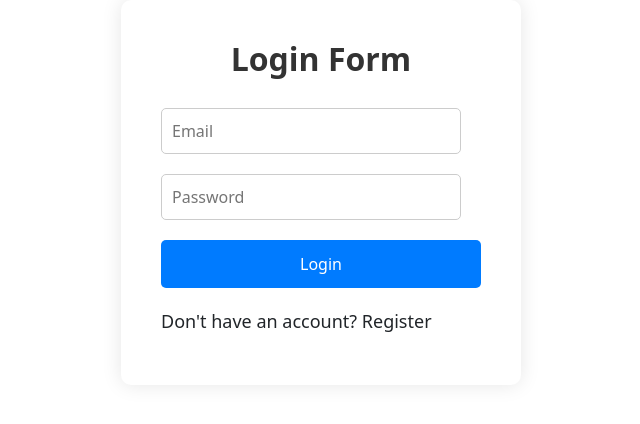
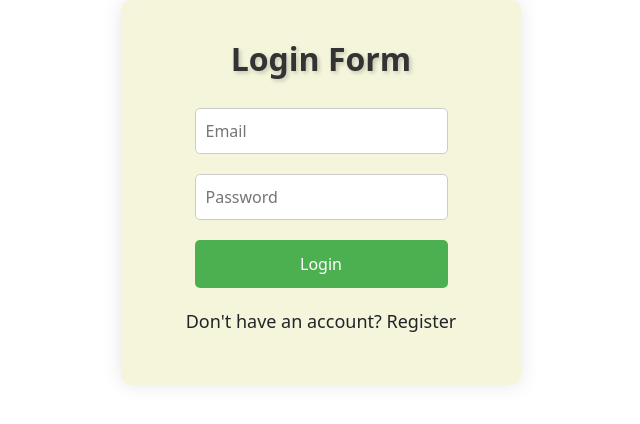
Before and after one commit to Prasannahegde119/Mern-app, a React (Vite) app: page /Login in a window 1280 px wide. Shown: the top 424 px of the page, without its empty margins (319-959 px from the left). Built offline with nearby package versions, Linux system fonts and the light colour scheme.

Commit message:
css updated

```diff
--- a/src/Components/Login/Login.jsx
+++ b/src/Components/Login/Login.jsx
@@ -1,6 +1,6 @@
 import React, { useState } from 'react';
-import { Link } from 'react-router-dom'; // Import Link from react-router-dom
-import './login.css'; // You can create a separate CSS file for login page if needed
+import { Link } from 'react-router-dom';
+import './login.css';
 import { useNavigate } from 'react-router-dom';
 
 
--- a/src/Components/Login/login.css
+++ b/src/Components/Login/login.css
@@ -3,26 +3,34 @@
   margin: 0 auto;
   padding: 40px;
   border-radius: 10px;
-  background-color: #ffffff;
+  background-color: #f5f5dc;
   box-shadow: 0px 0px 20px rgba(0, 0, 0, 0.1);
+  display: flex;
+  flex-direction: column;
+  align-items: center;
 }
 
 .login-container h2 {
   text-align: center;
   margin-bottom: 30px;
   color: #333333;
+  font-weight: bold;
+  font-size: 2rem;
+  text-shadow: 2px 2px 4px rgba(0, 0, 0, 0.2);
 }
 
 .form-group {
   margin-bottom: 20px;
+  width: 100%;
 }
 
 .form-group input {
-  width: calc(100% - 20px);
+  width: 100%;
   padding: 10px;
   border: 1px solid #ccc;
   border-radius: 5px;
-  outline: none; /* Remove default focus outline */
+  outline: none;
+  font-size: 16px;
 }
 
 .form-group button {
@@ -30,7 +38,7 @@
   padding: 12px;
   border: none;
   border-radius: 5px;
-  background-color: #007bff;
+  background-color: #4caf50;
   color: #fff;
   font-size: 16px;
   cursor: pointer;
@@ -38,10 +46,41 @@
 }
 
 .form-group button:hover {
-  background-color: #0056b3;
+  background-color: #45a049;
 }
 
 .error-message {
   color: #dc3545;
   margin-bottom: 10px;
+  font-size: 14px;
 }
+
+/* Add some visual styles to the form inputs */
+.form-group input {
+  border-color: #ccc;
+  transition: border-color 0.3s;
+}
+
+.form-group input:focus {
+  border-color: #4caf50;
+  box-shadow: 0 0 5px rgba(76, 175, 80, 0.3);
+}
+
+/* Add some visual styles to the form button */
+.form-group button {
+  background-color: #4caf50;
+  border-color: #4caf50;
+  transition: background-color 0.3s, color 0.3s;
+}
+
+.form-group button:hover {
+  background-color: #45a049;
+  color: #fff;
+}
+
+/* Add some visual styles to the error message */
+.error-message {
+  font-size: 14px;
+  color: #dc3545;
+  margin-bottom: 10px;
+}
```
